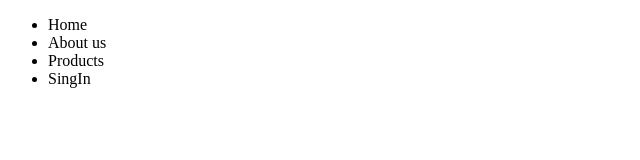
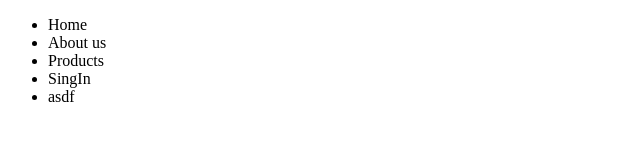
Before and after one commit to DevCodeHard/asdfasdfasdfasdf, a plain HTML site: page index.html in a window 1280 px wide. Shown: the full height of the page, 0-640 px from the left. Drawn offline with Linux system fonts and the light colour scheme.

Commit message:
Se agrego una opcion

```diff
--- a/index.html
+++ b/index.html
@@ -14,6 +14,7 @@
                 <li>About us</li>
                 <li>Products</li>
                 <li>SingIn</li>
+                <li>asdf</li>
             </ul>
         </nav>
     </header>
```
